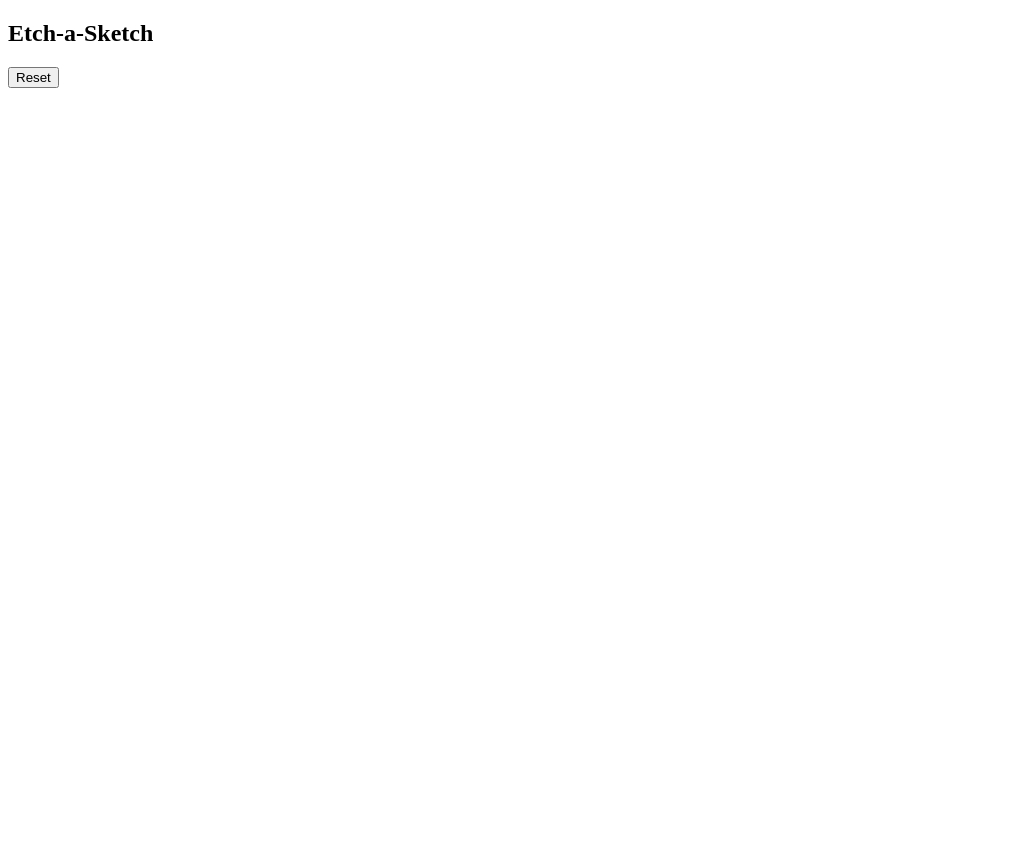
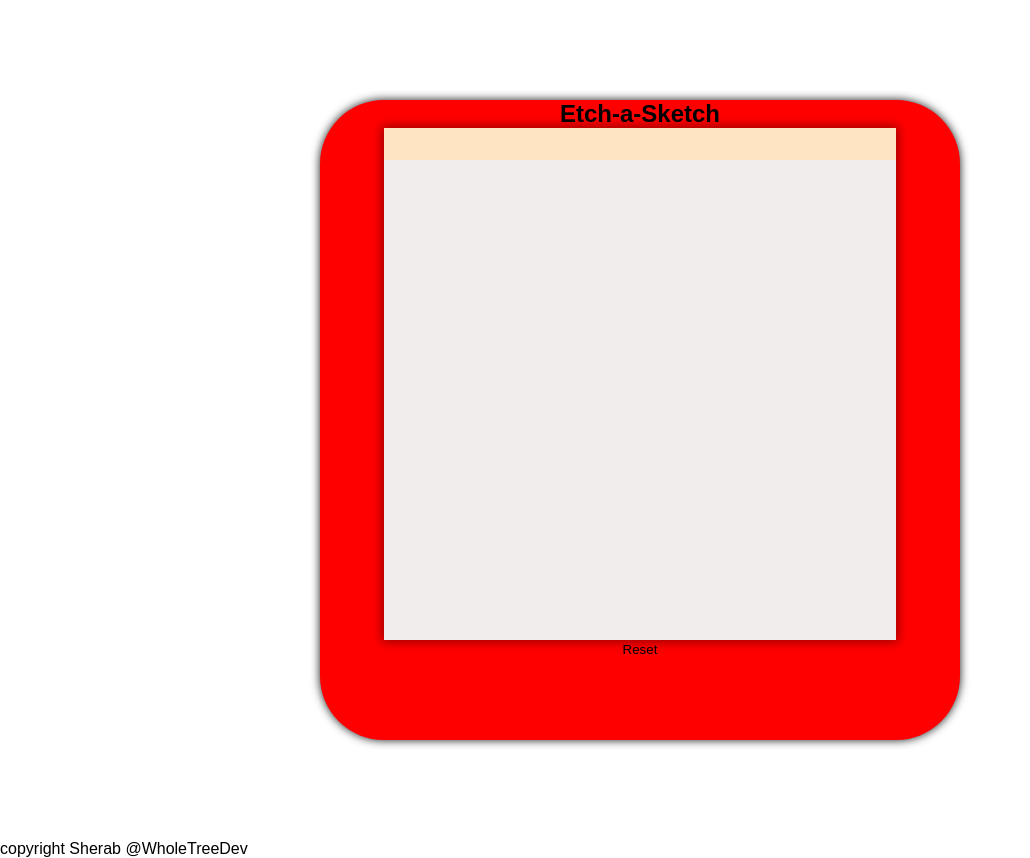
Before and after one commit to Sherab-Z/etch-a-sketch, a plain HTML site: page index.html in a window 1280 px wide. Shown: the whole page, without its empty margins (0-1030 px from the left). Before the commit the page ends 800 px from the top, so only its background shows below. Drawn offline with Linux system fonts and the light colour scheme.

Commit message:
Setup basic layout, begin adding grid feature

```diff
--- a/index.html
+++ b/index.html
@@ -1,34 +1,42 @@
 <!DOCTYPE html>
 <html lang="en">
   <head>
-  <meta charset="UTF-8">
-  <meta http-equiv="X-UA-Compatible" content="IE=edge">
-  <meta name="viewport" content="width=device-width, initial-scale=1.0">
+    <meta charset="UTF-8" />
+    <meta http-equiv="X-UA-Compatible" content="IE=edge" />
+    <meta name="viewport" content="width=device-width, initial-scale=1.0" />
     <title>Etch-a-Sketch</title>
-  <link rel="stylesheet" href="style.css">
+    <link rel="stylesheet" href="style.css" />
   </head>
   <body>
     <main>
-    <div id="frame" class="container">
+      <div id="frame-cont" class="container">
+      <div id="frame" class="frame">
         <section id="title-sect" class="title container">
           <h1 id="title" class="title heading">Etch-a-Sketch</h1>
         </section>
-      <section id="canvas-sect"></section>
-    </div>
-    <section id="controls-sect" class="controls">
-      <div id="L-dial-cont" class="container">
+        <section id="canvas"></section>
+
+        <section id="controls" class="controls">
+          <div id="left-dial-cont" class="left control container">
             <!-- TODO: Use CSS Grid to create dials and their labels -->
           </div>
-      <div id="clear-btn-cont" class="btm btn container">
+          <div id="clear-btn-cont" class="reset btn middle container">
             <button id="clear-btn" class="btn">Reset</button>
           </div>
-      <div id="R-dial-cont" class="btm container">
-        <!-- TODO: Use CSS Grid to create dials and their labels -->
+          <div id="r-dial-cont" class="right control container">
+            <!-- <div id="r-dial" class="right dial">
+              <div class="r-dial-handle"></div>
+              <div class="r-dial-mark" data-angle="0"></div>
+              <div class="r-dial-mark" data-angle="90"></div>
+              <div class="r-dial-mark" data-angle="180"></div>
+              <div class="r-dial-mark" data-angle="270"></div>
+            </div> -->
           </div>
         </section>
+      </div>
     </main>
     <footer>
-      <p class="footer-txt txt"></p>
+      <p class="footer-txt txt">copyright Sherab @WholeTreeDev</p>
     </footer>
     <script src="./script.js"></script>
   </body>
--- a/script.js
+++ b/script.js
@@ -0,0 +1,13 @@
+function createNewCanvas(sideSquaresNum = 16) {
+  const canvas = document.getElementById('canvas');
+
+  for (let i = 0; i < sideSquaresNum; i++) {
+    const gs = document.createElement('div');
+    gs.className = 'gs';
+    gs.style.width = `calc(100/${sideSquaresNum} * 100%)`;
+    gs.style.height = `calc(100% / ${sideSquaresNum})`;
+    canvas.appendChild(gs);
+  }
+}
+
+createNewCanvas();
--- a/style.css
+++ b/style.css
@@ -0,0 +1,132 @@
+/* ---CSS RESET--- */
+/* Box sizing reset */
+*,
+*::before,
+*::after {
+  box-sizing: border-box;
+}
+
+/* Remove default margin and padding */
+body,
+h1, h2, h3, h4, h5, h6,
+p,
+ul, ol, li,
+figure, figcaption,
+blockquote,
+dl, dd, dt {
+  margin: 0;
+  padding: 0;
+}
+
+/* Set default font size and family */
+body {
+  font-size: 16px;
+  font-family: sans-serif;
+}
+
+/* Remove default list styles */
+ul, ol {
+  list-style: none;
+}
+
+/* Remove default link styles */
+a {
+  color: inherit;
+  text-decoration: none;
+}
+
+/* Remove default button styles */
+button,
+input[type="button"],
+input[type="submit"] {
+  appearance: none;
+  background: transparent;
+  border: none;
+  cursor: pointer;
+}
+
+/* Remove default form element styles */
+input,
+textarea,
+select {
+  font-family: inherit;
+  font-size: inherit;
+  border: none;
+  outline: none;
+}
+
+/* Set default image display */
+img {
+  display: block;
+  max-width: 100%;
+  height: auto;
+}
+
+/* .dial {
+  position: relative;
+  width: 100px;
+  height: 100px;
+  border-radius: 50%;
+  background-color: #ccc;
+}
+
+.dial-handle {
+  position: absolute;
+  top: 50%;
+  left: 50%;
+  transform: translate(-50%, -50%);
+  width: 30px;
+  height: 30px;
+  border-radius: 50%;
+  background-color: #fff;
+  cursor: pointer;
+}
+
+.dial-mark {
+  position: absolute;
+  top: 50%;
+  left: 50%;
+  transform-origin: 0% 50%;
+  width: 2px;
+  height: 15px;
+  background-color: #000;
+} */
+
+#frame-cont {
+  display: flex;
+  align-items: center;
+  justify-content: center;
+}
+
+#frame {
+  display: flex;
+  flex-direction: column;
+  align-items: center;
+  height: 50vw;
+  min-height: 500px;
+  width: 50vw;
+  min-width: 350px;
+  background-color: red;
+  z-index: -1;
+  margin-top: 100px;
+  margin-bottom: 100px;
+  border-radius:10%;
+  box-shadow: inset 0 0 10px rgba(0, 0, 0, 0.9);
+  box-shadow: 0 0 10px rgba(0, 0, 0, 0.9);
+}
+
+#canvas {
+  display: flex;
+  flex-wrap: wrap;
+  height: 80%;
+  width: 80%;
+  background-color: rgb(241, 237, 237);
+  box-shadow: inset 0 0 10px 5px rgba(7, 3, 3, 0.9);
+  box-shadow: 0 0 10px 2px rgba(0, 0, 0, 0.4);
+}
+
+.gs {
+  flex-basis: 0;
+  flex-grow: 1;
+  background-color: bisque;
+}
```
Also changed, not shown: media/github-mark/github-mark-white.png (added), media/github-mark/github-mark-white.svg (added), media/github-mark/github-mark.png (added), media/github-mark/github-mark.svg (added), 1 other file. Lines whose indentation alone changed are shown as unchanged.
